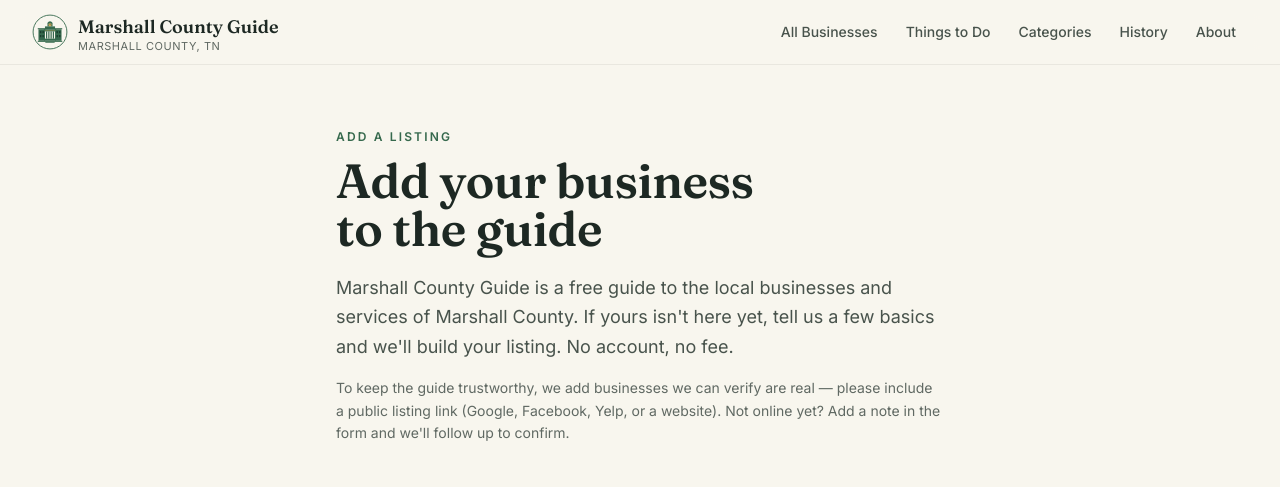
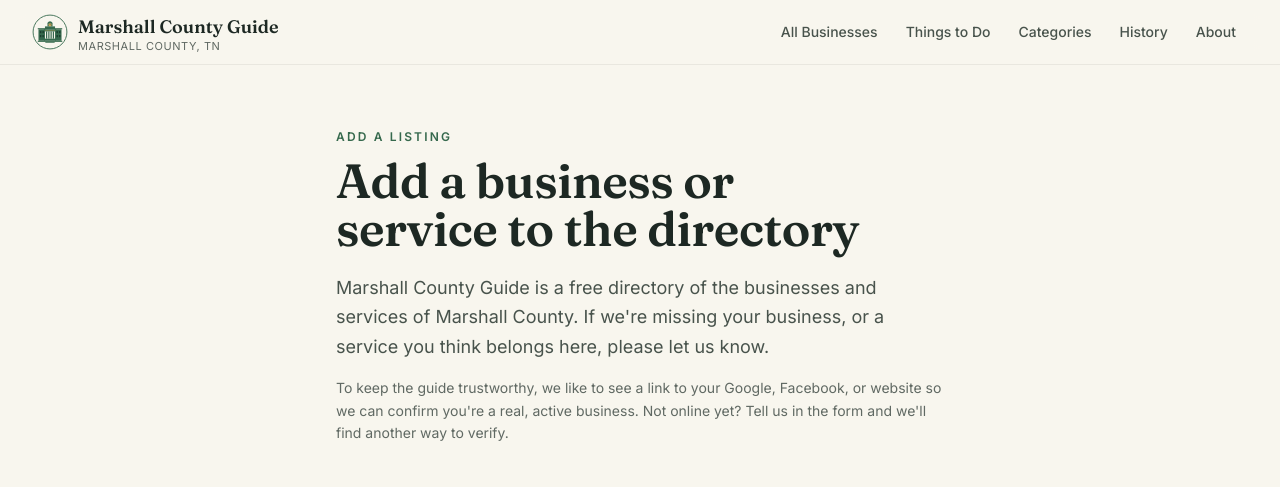
Before and after one commit to Steadro/marshall-county-guide, a Next.js app: page /add-business in a window 1280 px wide. Shown: the top 487 px of the page. Built offline with nearby package versions, Linux system fonts and the light colour scheme; no server answers; a web font is replaced by a local one.

Commit message:
copy(add-business): tighten headline + intro, soften the public-listing ask

```diff
--- a/app/add-business/page.tsx
+++ b/app/add-business/page.tsx
@@ -14,16 +14,15 @@ export default function AddBusinessPage() {
       <p className="mb-3 text-xs font-semibold uppercase tracking-[0.18em] text-pine">
         Add a listing
       </p>
-      <h1 className="text-balance text-4xl sm:text-5xl">Add your business to the guide</h1>
+      <h1 className="text-balance text-4xl sm:text-5xl">Add a business or service to the directory</h1>
       <p className="mt-5 text-lg leading-relaxed text-ink-soft">
-        {siteConfig.name} is a free guide to the local businesses and services of Marshall County.
-        If yours isn&apos;t here yet, tell us a few basics and we&apos;ll build your listing. No
-        account, no fee.
+        {siteConfig.name} is a free directory of the businesses and services of Marshall County. If
+        we&apos;re missing your business, or a service you think belongs here, please let us know.
       </p>
       <p className="mt-4 text-sm leading-relaxed text-ink-faint">
-        To keep the guide trustworthy, we add businesses we can verify are real — please include a
-        public listing link (Google, Facebook, Yelp, or a website). Not online yet? Add a note in
-        the form and we&apos;ll follow up to confirm.
+        To keep the guide trustworthy, we like to see a link to your Google, Facebook, or website so
+        we can confirm you&apos;re a real, active business. Not online yet? Tell us in the form and
+        we&apos;ll find another way to verify.
       </p>
 
       <div className="mt-10">
```
